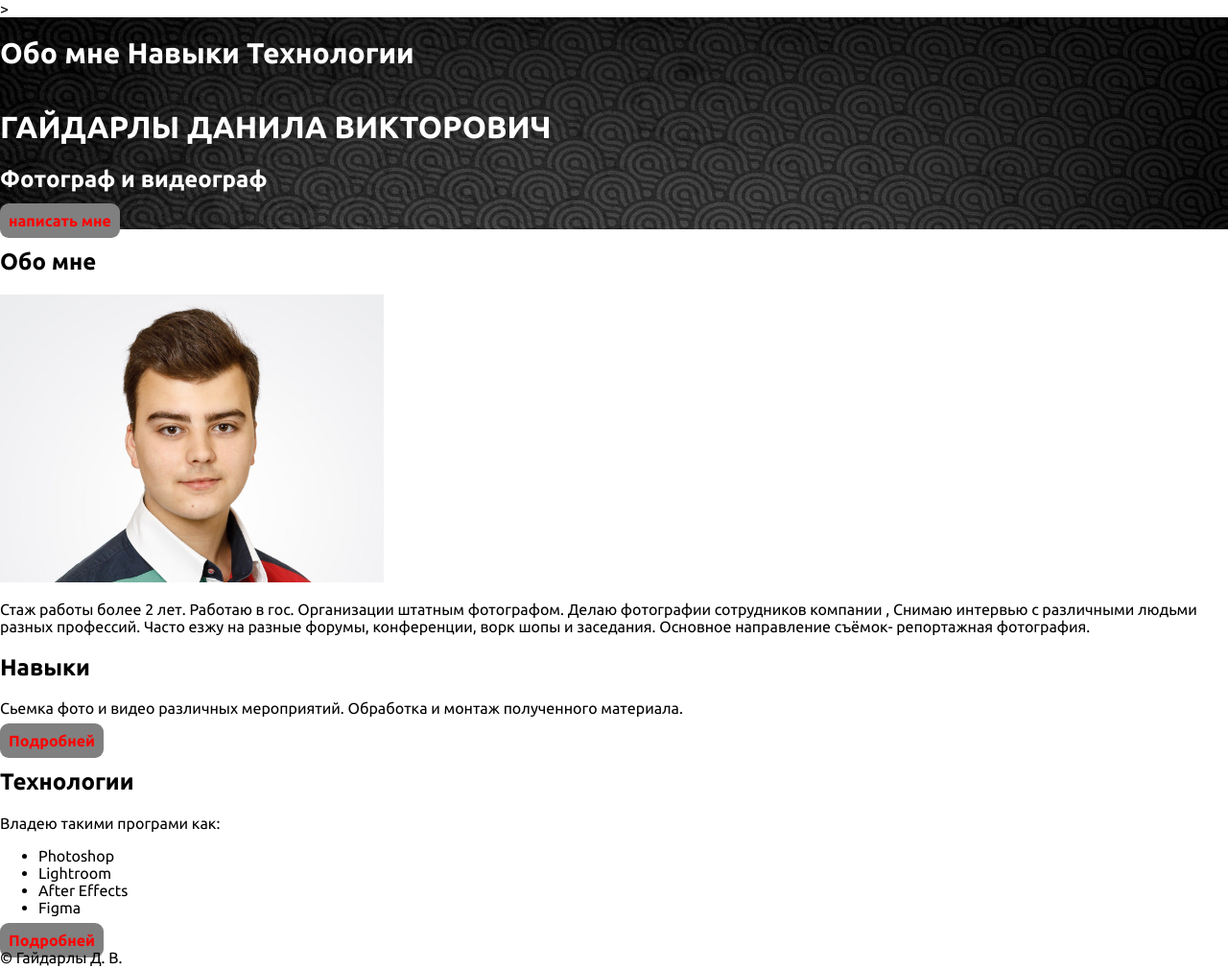
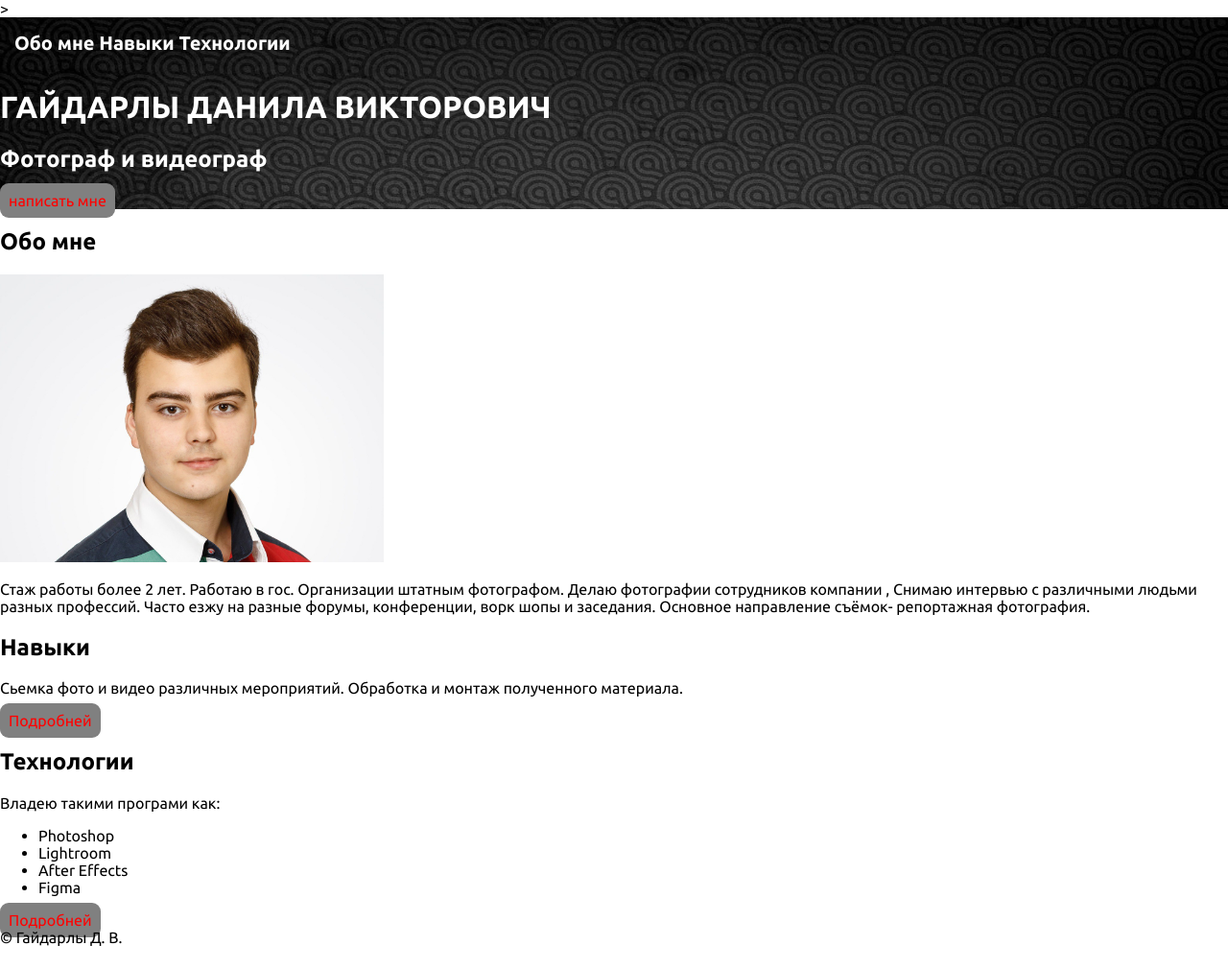
Before and after one commit to Danilfrey/Danilfrey25, a plain HTML site: page index.html in a window 1280 px wide. Shown: the whole page at 96% size. Drawn offline with Linux system fonts and the light colour scheme.

Commit message:
Update style.css

```diff
--- a/style.css
+++ b/style.css
@@ -12,9 +12,9 @@ background-color: light gray;
 text-transform: uppercase;
 }
 .main-menu{
-    font-size: 30px;
+font-size: 20px;
 font-weight: bold;
-padding: 20px 0;
+padding: 15px;
 }
 .main-menu a{/*применение для всех а, входящих в класс main-menu*/
 color: white;
@@ -29,7 +29,7 @@ transition: 0.5s;
     text-decoration: none;
     color: red;
  background-color: grey;
-    font-weight: bold;
+    font-weight: regular;
     border: 9px;
     padding: 9px;
     border-radius: 9px;
```
